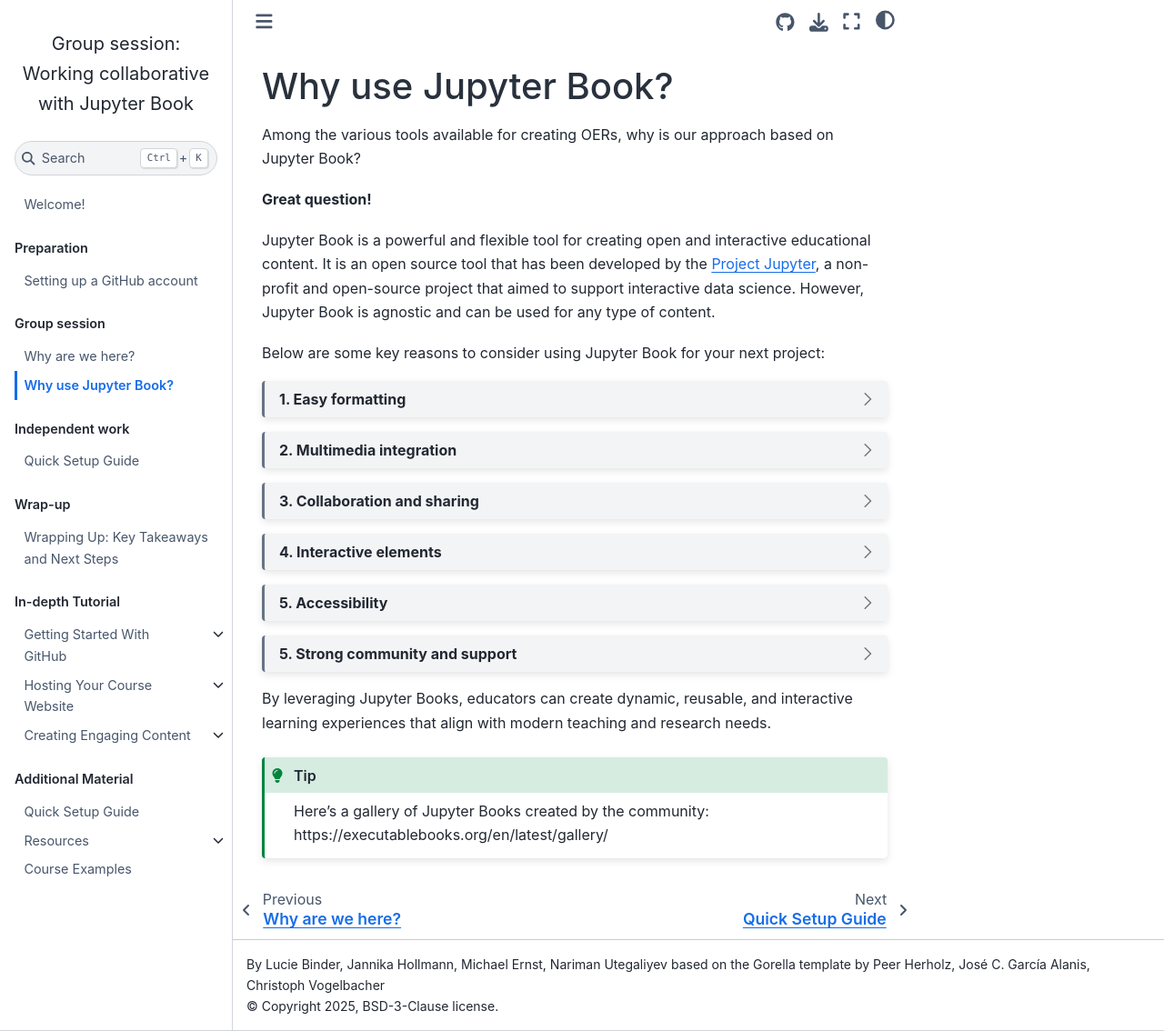
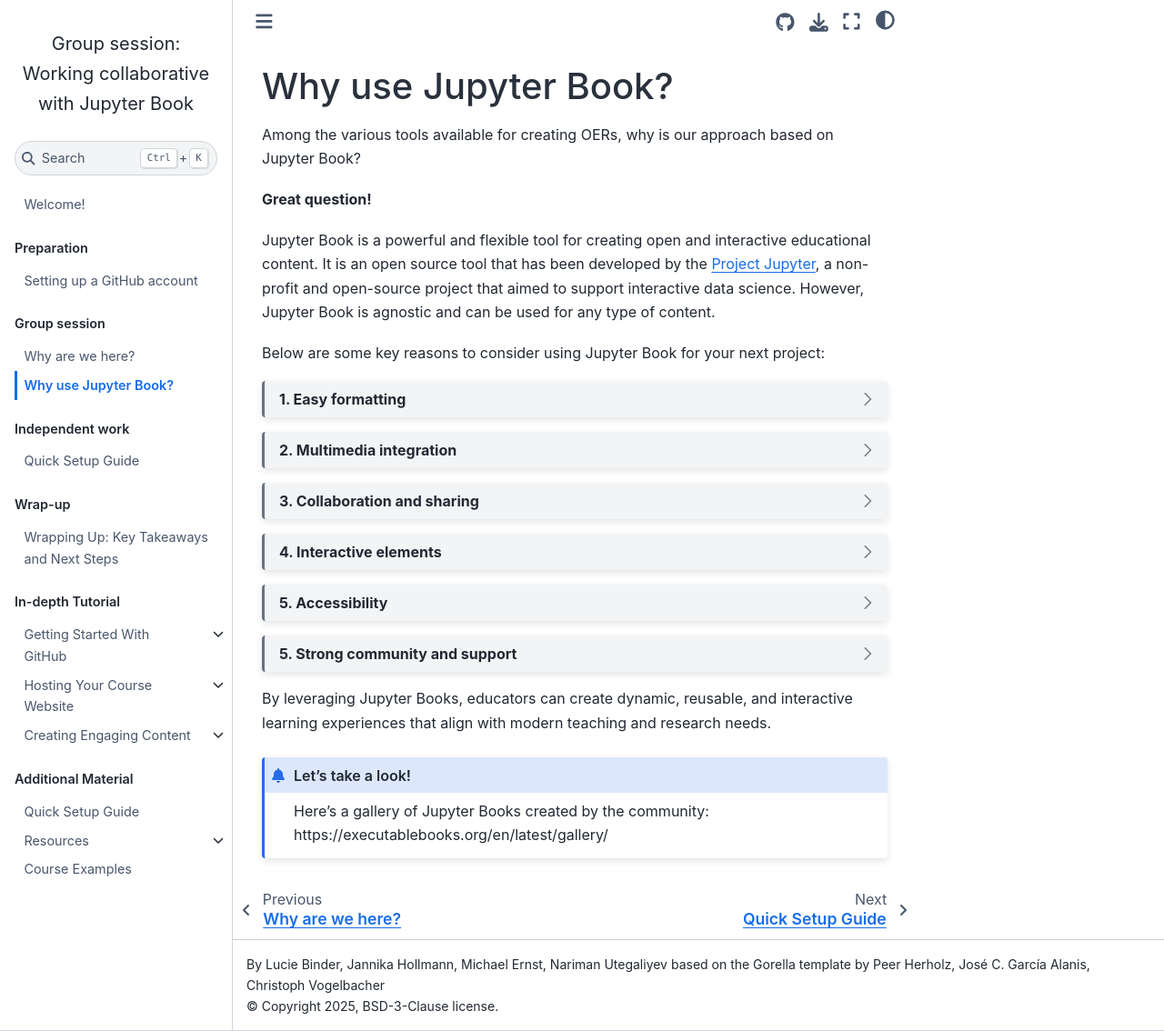
Before and after one commit to luciebinder/ws-openness-2025, a Jupyter Book: the page built from general-information/why_jb.md, in a window 1280 px wide and 1134 px high. Shown: the whole window at 91% size. Built offline with Jupyter Book 1.0.4 settings and Sphinx 7.4.7 and the Sphinx Book theme 1.1.4, drawn with Linux system fonts in a browser that asks for light colours; pages that are not in the unit, such as notebooks, are missing from menus.

Commit message:
Update why_jb.md

````diff
--- a/general-information/why_jb.md
+++ b/general-information/why_jb.md
@@ -103,6 +101,6 @@
 By leveraging Jupyter Books, educators can create dynamic, reusable, and interactive learning experiences that align with modern teaching and research needs.
 
 
-```{tip}
+```{admonition} Let's take a look!
 Here's a gallery of Jupyter Books created by the community: https://executablebooks.org/en/latest/gallery/
 ```
````
Also changed, not shown: other parts of general-information/why_jb.md (+0 -2 lines).
